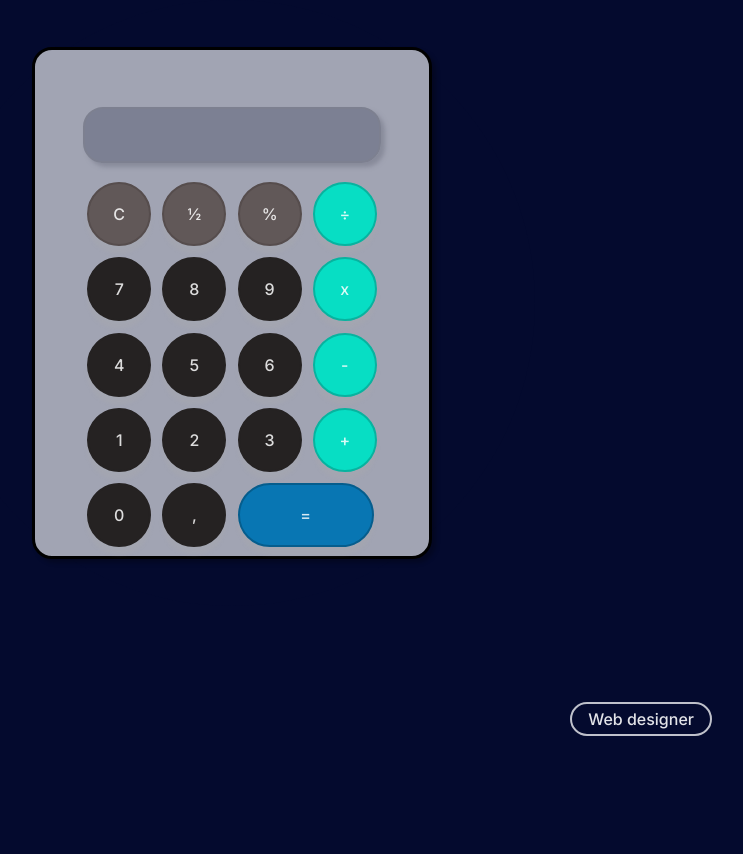
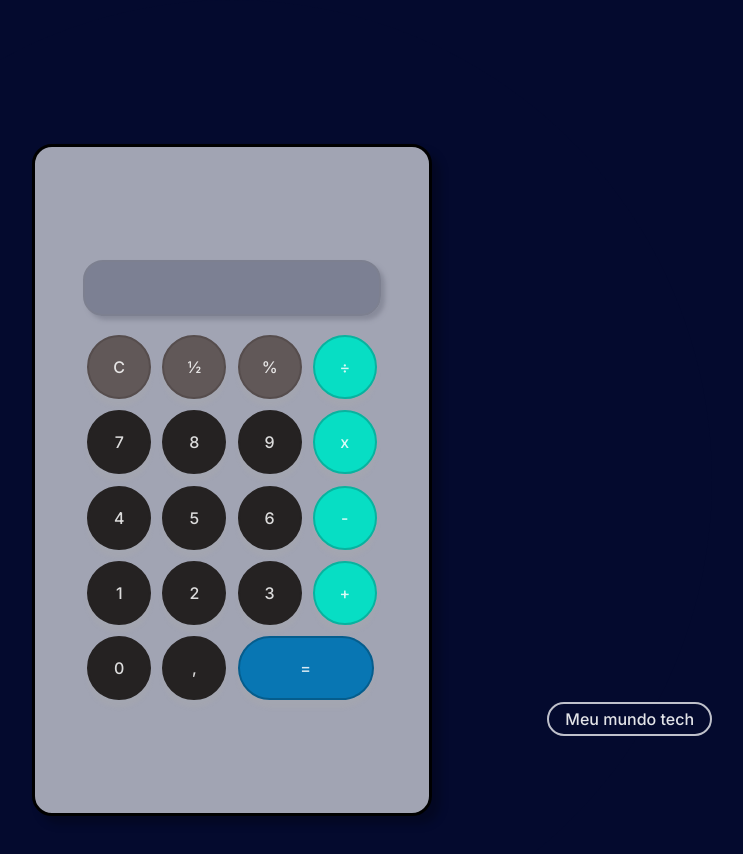
Before and after one commit to Graca-OAWEB/Calculadora, a plain HTML site: page Index.html in a window 1280 px wide. Shown: the whole page, without its empty margins (408-1151 px from the left). Before the commit the page ends 800 px from the top, so only its background shows below. Drawn offline with Linux system fonts and the light colour scheme.

Commit message:
md0112234

```diff
--- a/Style.css
+++ b/Style.css
@@ -14,13 +14,20 @@ body, main, .box-blur {
 }
 
 main {
-    max-height: 100vh;
-    max-width: 100vw;
+
+    display: flex;
+    flex-direction: row;
+    justify-content: center;
+    align-items: center;
 }
 
 .box-blur {
-    width: 37.875em;
-    height: 37.875em;
+    display: flex;
+    flex-direction: row;
+    justify-content: center;
+    align-items: center;
+    width: 60em;
+    height: 60em;
     flex-shrink: 0;
     border-radius: 57.875em;
     background: radial-gradient(50% 50% at 50% 50%, #D9D9D9 0%, rgba(217, 217, 217, 0.00) 100%);
@@ -29,7 +36,7 @@ main {
 .box-calculator {
     display: flex;
     width: 25em;
-    height: 32em;
+    height: 42em;
     padding: 3em;
     flex-direction: column;
     justify-content: center;
@@ -38,7 +45,7 @@ main {
     border-radius: 1.25em;
     border: 0.188em solid #000;
     background: rgba(228, 230, 236, 0.70);
-    box-shadow: 0.25em 0.25em 0.25em 0px rgba(0, 0, 0, 0.25);
+    box-shadow: 0.50em 0.50em 0.50em 0px rgba(0, 0, 0, 0.25);
 }
 
 .box-result {
@@ -65,6 +72,7 @@ main {
     gap: 0.3em;
     max-width: 22em;
     height: 20em;
+    margin-bottom: 3em;
 }
 
 button {
--- a/main.js
+++ b/main.js
@@ -33,11 +33,11 @@ const textLoad = () => {
     }, 0);
     setTimeout(() => {
         text.textContent = "Web designer";
-    }, 4000);
+    }, 2000);
     setTimeout(() => {
         text.textContent = "Meu mundo tech";
-    }, 8000); //1s = 1000 milliseconds
+    }, 4000); //1s = 1000 milliseconds
 }
 
 textLoad();
-setInterval(textLoad, 12000);
+setInterval(textLoad, 6000);
```
Also changed, not shown: Index.html (+2 -2 lines).
